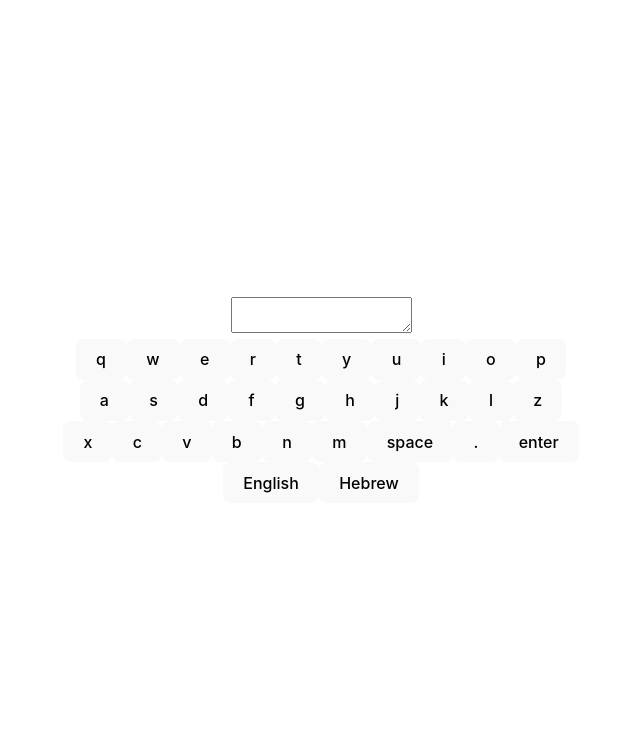
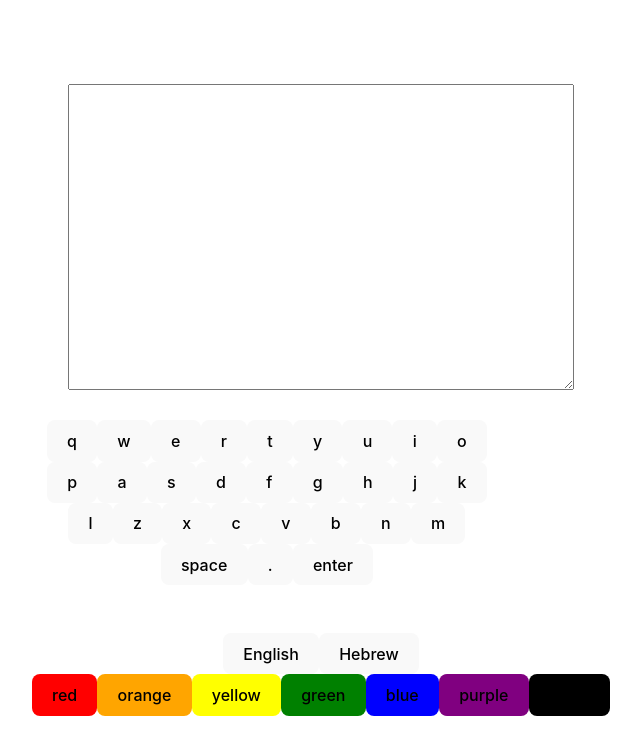
Before and after one commit to TalyaAlbeck/orli-talya, a React (Vite) app in the folder mini-project-vite/: page / in a window 1280 px wide. Shown: the top 754 px of the page, without its empty margins (319-960 px from the left). Built offline with nearby package versions, Linux system fonts and the light colour scheme.

Commit message:
changing colors buttons

```diff
--- a/mini-project-vite/src/App.css
+++ b/mini-project-vite/src/App.css
@@ -6,5 +6,10 @@
 }
 
 .keyboard {
-  max-width: 520px;
+  max-width: 470px;
 }
+
+textarea {
+  width: 500px;
+  height: 300px;
+}
--- a/mini-project-vite/src/components/Input.jsx
+++ b/mini-project-vite/src/components/Input.jsx
@@ -1,11 +1,17 @@
 import React, {useState} from "react";
+
+let myStyle = {
+    color: "red",
+    fontSize: 20,
+    backgroundColor: "purple"
+}
 
 function Input() {
     const [inputValue, setInputValue] = useState("")
     function changeInput({ target }) {
         setInputValue(target.value);
     }
-    return <input type="text" onChange={changeInput}></input>
+    return <input type="text" onChange={changeInput} style={myStyle}></input>
 }
 
 export default Input;
--- a/mini-project-vite/src/components/Keyboard.jsx
+++ b/mini-project-vite/src/components/Keyboard.jsx
@@ -1,12 +1,20 @@
 import React, {useState} from "react";
 import ChooseLanguage from "./languages";
+import ChangeInputColor from "./colors";
 
 const English = ['q', 'w', 'e', 'r', 't', 'y', 'u', 'i', 'o', 'p', 'a', 's', 'd', 'f', 'g', 'h', 'j', 'k', 'l', 'z', 'x', 'c', 'v', 'b', 'n', 'm']
 const Hebrew = ['ק', 'ר', 'א', 'ט', 'ו', 'ן', 'ם', 'פ', 'ש', 'ד', 'ג', 'כ', 'ע', 'י', 'ח', 'ח', 'ל', 'ך', 'ף', 'ז', 'ס', 'ב', 'ה', 'נ', 'מ', 'צ', 'ת']
+const colors = ["red", "orange", "yellow", "green", "blue", "purple", "black"]
+
+let myStyle = {
+    color: "black",
+    fontSize: 20
+}
 
 function Keybord(){
     const [inputValue, setInputValue] = useState("")
     const [language, setLanguage] = useState("English")
+    const [style, setColorStyle] = useState(myStyle)
 
     function addChar({target}) {
         setInputValue(inputValue + target.innerHTML);
@@ -21,23 +29,36 @@ function Keybord(){
     function changeInput({ target }) {
         setInputValue(target.value);
     }
+    function ChangeInputColor(newColor) {
+        setColorStyle((prev) => {
+            return {...prev, color: newColor}
+        })
+    }
 
     return (
         <>
             {/* <Input /> */}
-            <textarea type="text" onChange={changeInput} value={inputValue}></textarea>
+            <textarea type="text" onChange={changeInput} value={inputValue} style={style}></textarea>
+                <br /><br />
             <div className="keyboard">
                 {language === 'English'? English.map((item, index) => (
                     <button key={index} onClick={addChar}>{item}</button>
                 )) : Hebrew.map((item, index) => (
                     <button key={index} onClick={addChar}>{item}</button>
                 ))
-            }
+            }<br />
                 <button className="space" onClick={addSpace}>space</button>
                 <button className="dot" onClick={addChar}>.</button>
                 <button className="enter" onClick={addEnter}>enter</button>
+            <br /><br /><br />
             </div>
             <ChooseLanguage setLanguage={setLanguage}/>
+            <div className="colors">
+                {colors.map((item, index) => (
+                    <button onClick={() => {ChangeInputColor(item)}} style={{backgroundColor: item}}>{item}</button>
+                ))}
+            </div>
+
         </>
     )
 }
--- /dev/null
+++ b/mini-project-vite/src/components/colors.jsx
@@ -0,0 +1,15 @@
+import React, {useState} from "react";
+
+function ChangeInputColor() {
+    return (
+        <div className="colors">
+            <button onClick={() => {ChangeInputColor("red")}}>red</button>
+            <button onClick={() => {ChangeInputColor("yello")}}>yellow</button>
+            <button onClick={() => {ChangeInputColor("purple")}}>purple</button>
+            <button onClick={() => {ChangeInputColor("blue")}}>blue</button>
+            <button onClick={() => {ChangeInputColor("green")}}>green</button>
+        </div>
+    )
+}
+
+export default ChangeInputColor;
```
